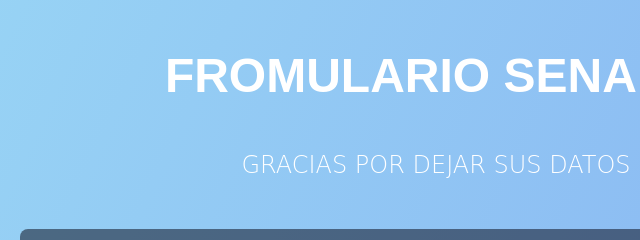
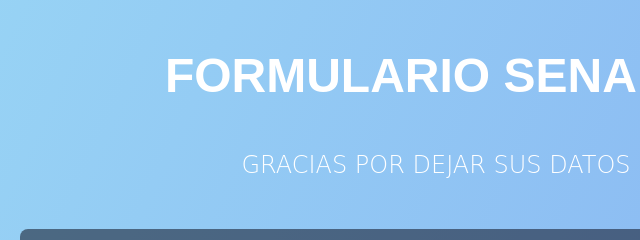
Before and after one commit to jairo06269/Despliegue2, a website: page index.html in a window 1280 px wide. Shown: the top 240 px of the page, 204-844 px from the left. Drawn offline with Linux system fonts and the light colour scheme.

Commit message:
correcion palabra

```diff
--- a/index.html
+++ b/index.html
@@ -7,7 +7,7 @@
     <title>Formulario FINAL</title>
   </head>
   <body>
-    <h1 id="title">FROMULARIO SENA V1</h1>
+    <h1 id="title">FORMULARIO SENA V1</h1>
     <p id="description">GRACIAS POR DEJAR SUS DATOS</p>
     <form id="survey-form">
       <fieldset>
```
